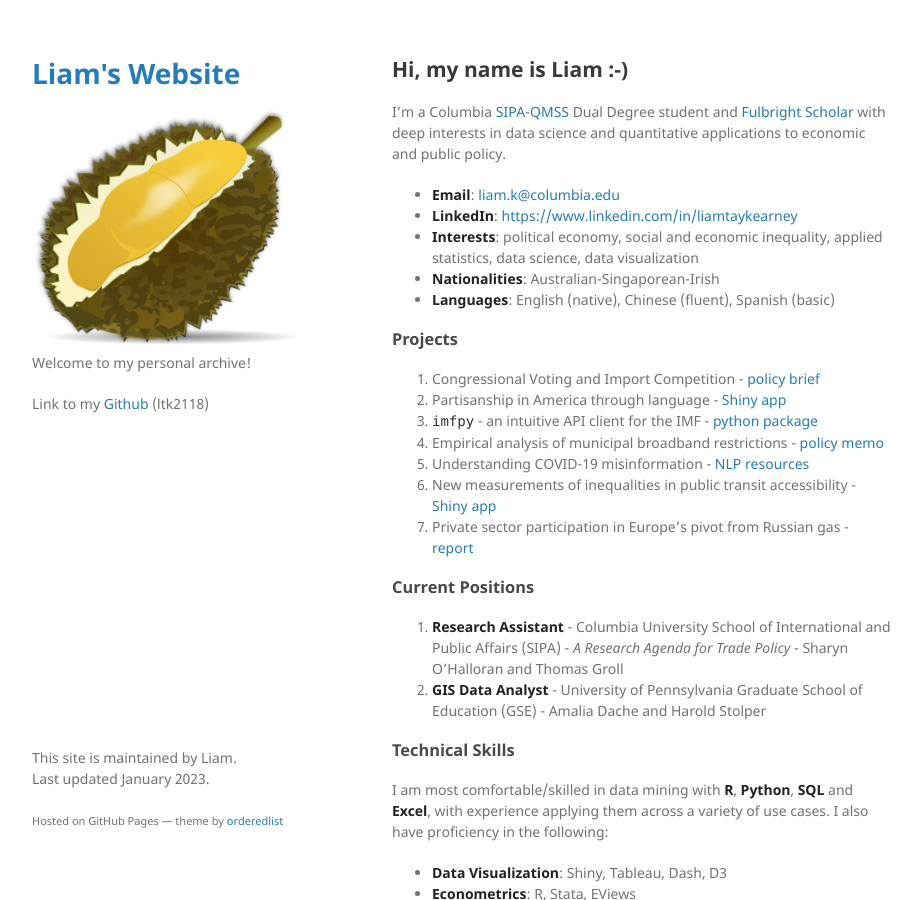
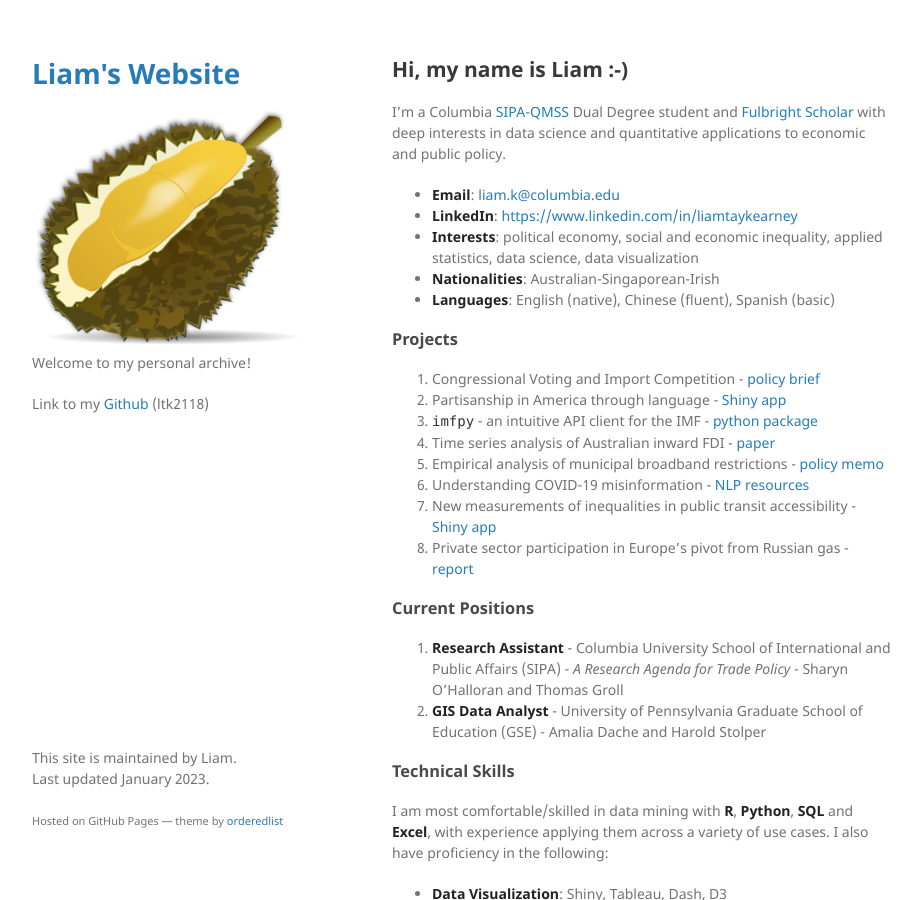
Before and after one commit to liamtk/liamtk.github.io, a Jekyll site: the page built from index.md, in a window 1280 px wide and 900 px high. Shown: the whole window, without its empty margins (178-1099 px from the left). Built offline with Jekyll 4.4.1, drawn with Linux system fonts in a browser that asks for light colours; our own code applies the rules of GitHub Pages for plain Markdown files.

Commit message:
add project on fdi - thesis

```diff
--- a/index.md
+++ b/index.md
@@ -15,10 +15,11 @@ I'm a Columbia [SIPA](https://www.sipa.columbia.edu/)-[QMSS](https://www.qmss.co
 1. Congressional Voting and Import Competition - [policy brief](pages/congress_trade.md)
 2. Partisanship in America through language - [Shiny app](https://newsapp-for-newsroom.shinyapps.io/partisanship-in-america/)
 3. `imfpy` - an intuitive API client for the IMF - [python package](pages/imfpy.md)
-4. Empirical analysis of municipal broadband restrictions - [policy memo](pages/broadband.md)
-5. Understanding COVID-19 misinformation - [NLP resources](pages/covid_misinfo.md)
-6. New measurements of inequalities in public transit accessibility - [Shiny app](https://ltk2118.shinyapps.io/nyc-transit/)
-7. Private sector participation in Europe's pivot from Russian gas - [report](pages/citi.md)
+4. Time series analysis of Australian inward FDI - [paper](pages/fdi.md)
+5. Empirical analysis of municipal broadband restrictions - [policy memo](pages/broadband.md)
+6. Understanding COVID-19 misinformation - [NLP resources](pages/covid_misinfo.md)
+7. New measurements of inequalities in public transit accessibility - [Shiny app](https://ltk2118.shinyapps.io/nyc-transit/)
+8. Private sector participation in Europe's pivot from Russian gas - [report](pages/citi.md)
 
 
 
```
Also changed, not shown: pages/fdi.md (added, +9 -0 lines).
